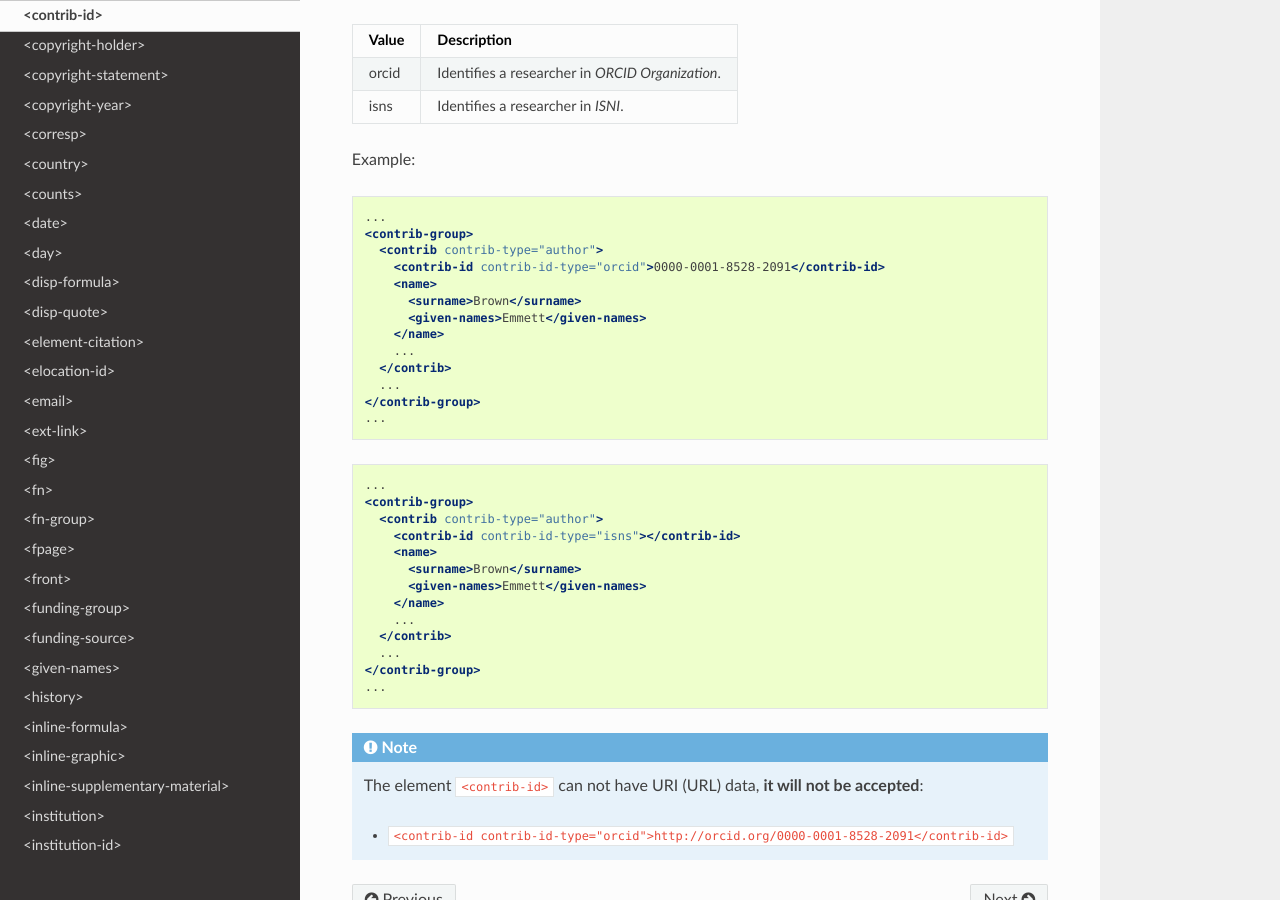
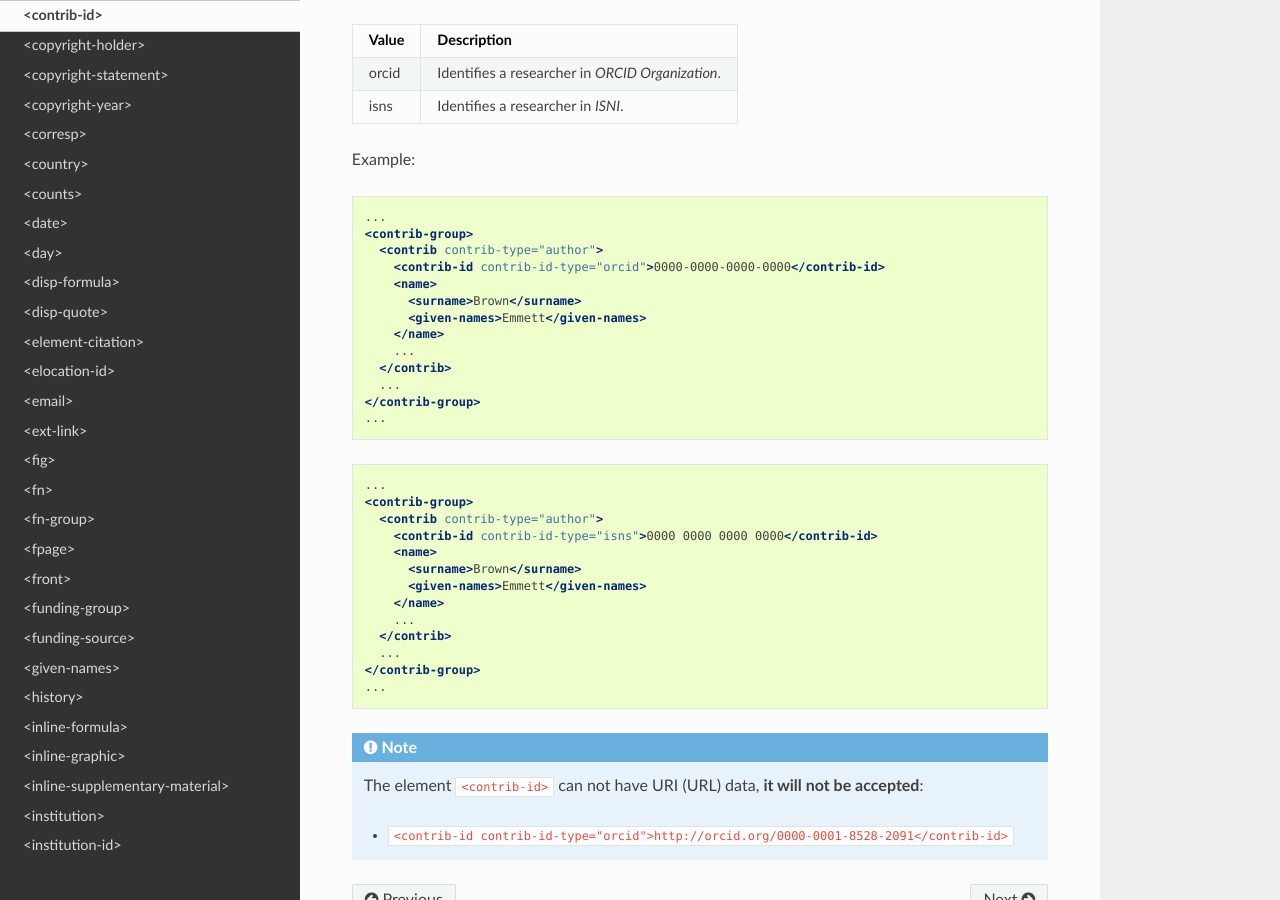
Before and after one commit to erudit/erudit-ps-documentation, a Sphinx documentation site: the page built from docs/source/tagset/element-contrib-id.rst, in a window 1280 px wide and 900 px high, scrolled down 421 px. Built offline with Sphinx 7.4.7 and the Read the Docs theme 2.0.0, drawn with Linux system fonts in a browser that asks for light colours.

Commit message:
Fix contrib-id

```diff
--- a/docs/source/tagset/element-contrib-id.rst
+++ b/docs/source/tagset/element-contrib-id.rst
@@ -32,7 +32,7 @@ Example:
   ...
   <contrib-group>
     <contrib contrib-type="author">
-      <contrib-id contrib-id-type="orcid">0000-0001-8528-2091</contrib-id>
+      <contrib-id contrib-id-type="orcid">0000-0000-0000-0000</contrib-id>
       <name>
         <surname>Brown</surname>
         <given-names>Emmett</given-names>
@@ -48,7 +48,7 @@ Example:
   ...
   <contrib-group>
     <contrib contrib-type="author">
-      <contrib-id contrib-id-type="isns"></contrib-id>
+      <contrib-id contrib-id-type="isns">0000 0000 0000 0000</contrib-id>
       <name>
         <surname>Brown</surname>
         <given-names>Emmett</given-names>
```
